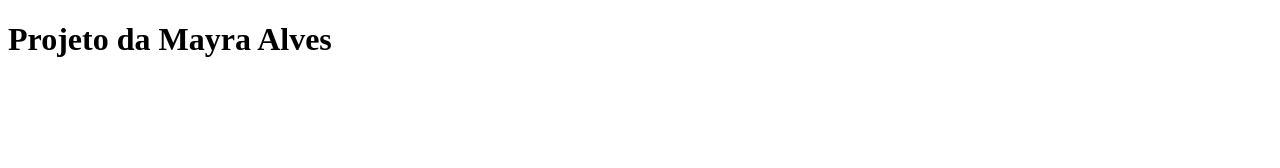
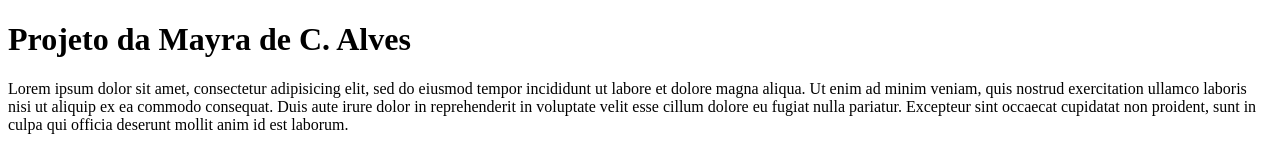
Before and after one commit to mayracalves/curso-git, a plain HTML site: page index.html in a window 1280 px wide. Drawn offline with Linux system fonts and the light colour scheme.

```diff
--- a/index.html
+++ b/index.html
@@ -5,6 +5,7 @@
     <title></title>
   </head>
   <body>
-    <h1>Projeto da Mayra Alves</h1>
+    <h1>Projeto da Mayra de C. Alves</h1>
+    <p>Lorem ipsum dolor sit amet, consectetur adipisicing elit, sed do eiusmod tempor incididunt ut labore et dolore magna aliqua. Ut enim ad minim veniam, quis nostrud exercitation ullamco laboris nisi ut aliquip ex ea commodo consequat. Duis aute irure dolor in reprehenderit in voluptate velit esse cillum dolore eu fugiat nulla pariatur. Excepteur sint occaecat cupidatat non proident, sunt in culpa qui officia deserunt mollit anim id est laborum.</p>
   </body>
 </html>
```
